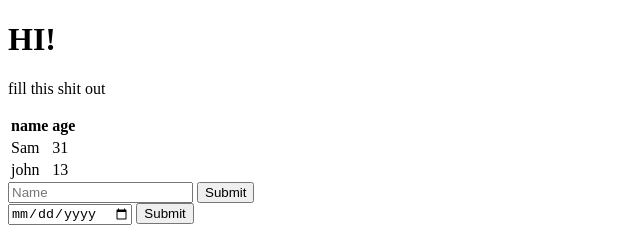
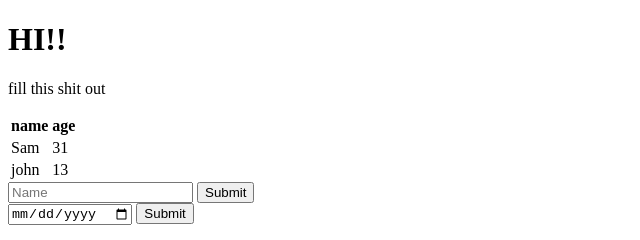
Before and after one commit to SamuelList/test_r, a plain HTML site: page index.html in a window 1280 px wide. Shown: the full height of the page, 0-640 px from the left. Drawn offline with Linux system fonts and the light colour scheme.

Commit message:
add ! to header

```diff
--- a/index.html
+++ b/index.html
@@ -6,7 +6,7 @@
 	<title>test</title>
 </head>
 <body>
-	<h1>HI!</h1>
+	<h1>HI!!</h1>
 	<p>fill this shit out</p>
 	<table>
 		<tr>
```
